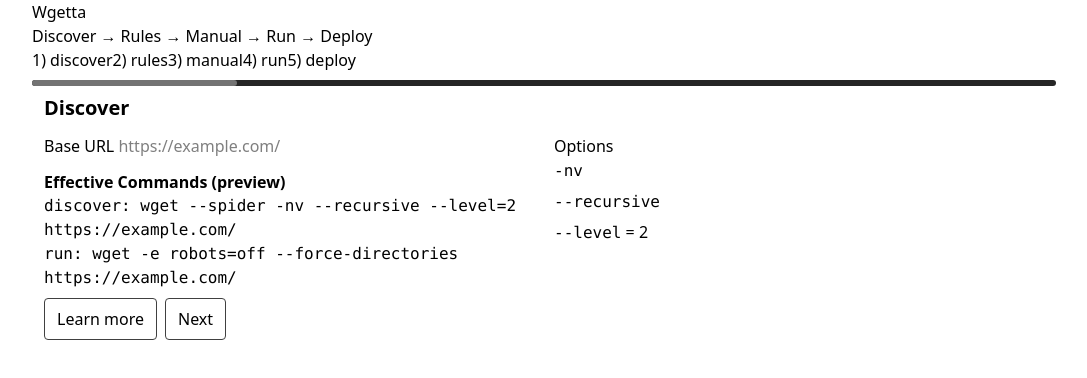
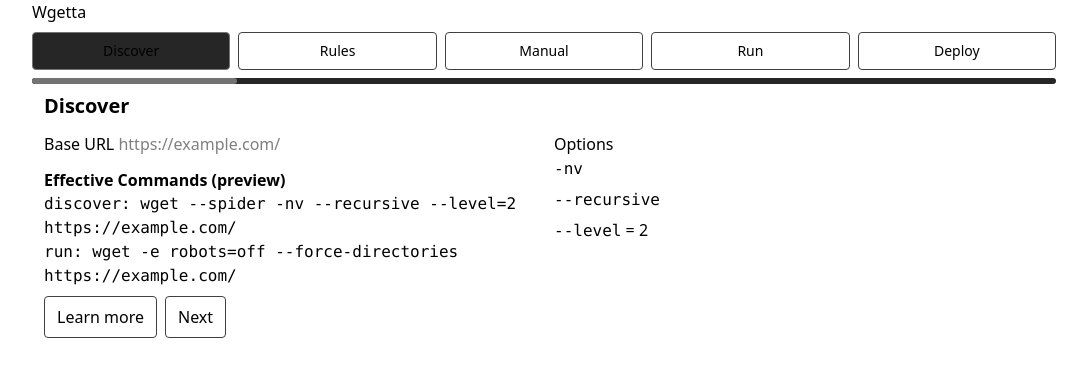
Before and after one commit to Fermain/wgetta, a Svelte app in the folder admin/app/: page / in a window 1280 px wide. Shown: the top 378 px of the page, without its empty margins (96-1183 px from the left). Built offline with nearby package versions, Linux system fonts and the light colour scheme.

Commit message:
ui(nav): clean tab header (no numbering), grid layout, active state; remove breadcrumb text

```diff
--- a/admin/app/src/App.svelte
+++ b/admin/app/src/App.svelte
@@ -11,16 +11,27 @@
   const stepIndex = () => steps.indexOf(step)
   function next(){ if (stepIndex() < steps.length - 1) step = steps[stepIndex()+1] }
   function prev(){ if (stepIndex() > 0) step = steps[stepIndex()-1] }
+
+  const labels: Record<(typeof steps)[number], string> = {
+    discover: 'Discover',
+    rules: 'Rules',
+    manual: 'Manual',
+    run: 'Run',
+    deploy: 'Deploy'
+  }
 </script>
 
 <main class="max-w-screen-lg mx-auto">
   <h1>Wgetta</h1>
-  <p>Discover → Rules → Manual → Run → Deploy</p>
 
   <Tabs.Root value={step} on:change={(e:any)=> step = e.detail.value}>
-    <Tabs.List>
+    <Tabs.List class="grid grid-cols-5 gap-2 my-2">
       {#each steps as s, i}
-        <Tabs.Trigger value={s} disabled={i > stepIndex()+1}>{i+1}) {s}</Tabs.Trigger>
+        <Tabs.Trigger
+          value={s}
+          disabled={i > stepIndex()+1}
+          class="px-3 py-2 rounded border border-neutral-700 text-sm data-[state=active]:bg-neutral-800 data-[state=active]:border-neutral-500"
+        >{labels[s]}</Tabs.Trigger>
       {/each}
     </Tabs.List>
     <div class="h-1.5 bg-neutral-800 rounded-md my-2">
```
